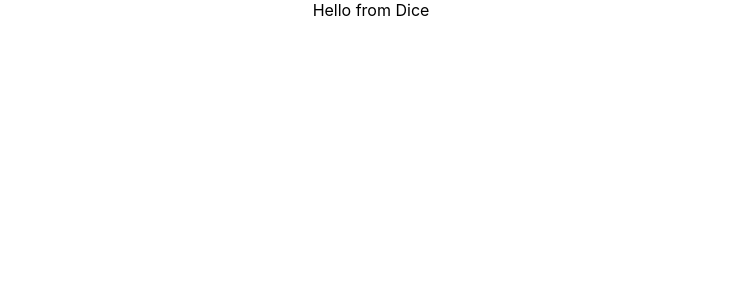
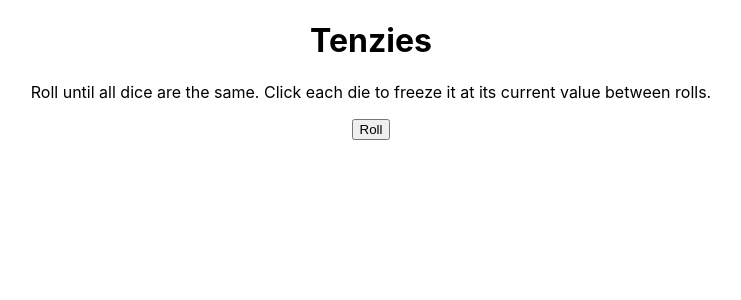
Before and after one commit to NayoBaez/tenzies, a React (Create React App) app: page / in a window 1280 px wide. Shown: the top 300 px of the page, without its empty margins (269-1010 px from the left). Built offline with nearby package versions, Linux system fonts and the light colour scheme.

Commit message:
feature: structure for app & dice components

```diff
--- a/src/App.js
+++ b/src/App.js
@@ -1,12 +1,23 @@
+import React, { useState } from "react";
 import Dice from "./Dice";
 import { nanoid } from "nanoid";
 import confetti from "react-confetti";
 import "./App.css";
 
 function App() {
+  const [dice, setDice] = useState();
+  const [tenzies, setTenzies] = useState();
+
   return (
     <div className="App">
       <Dice />
+      <h1 className="title">Tenzies</h1>
+      <p className="instructions">
+        Roll until all dice are the same. Click each die to freeze it at its
+        current value between rolls.
+      </p>
+      <div ClassName="dice-container"></div>
+      <button className="roll-dice">Roll</button>
     </div>
   );
 }
--- a/src/Dice.js
+++ b/src/Dice.js
@@ -1,5 +1,12 @@
 import React from "react";
 
-export default function Dice() {
-  return <>Hello from Dice</>;
+export default function Die(props) {
+  const styles = {
+    backgroundColor: props.isHeld ? "#59E391" : "white",
+  };
+  return (
+    <div className="die-face" style={styles} onClick={props.holdDice}>
+      <h2 className="die-num">{props.value}</h2>
+    </div>
+  );
 }
```
